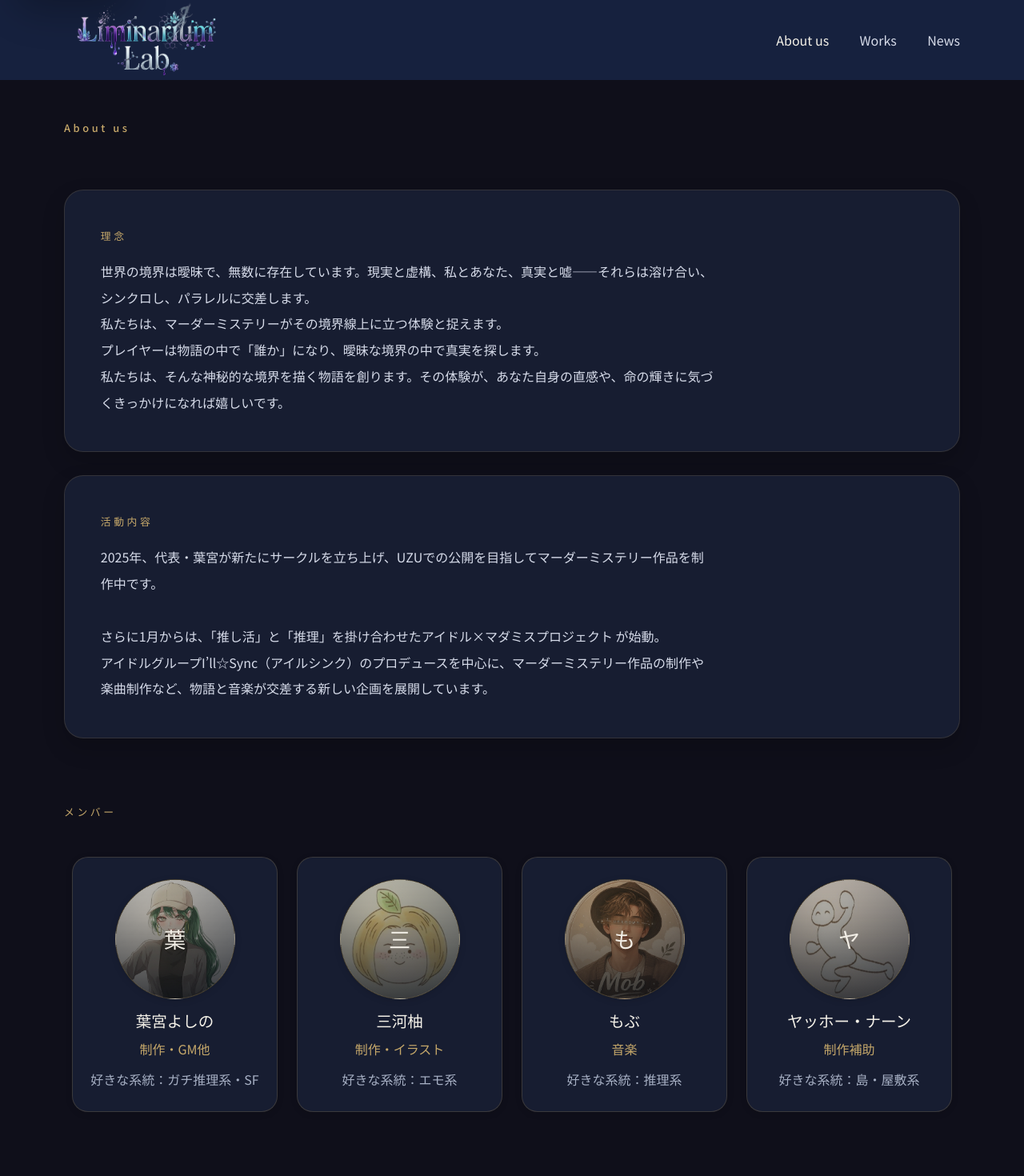
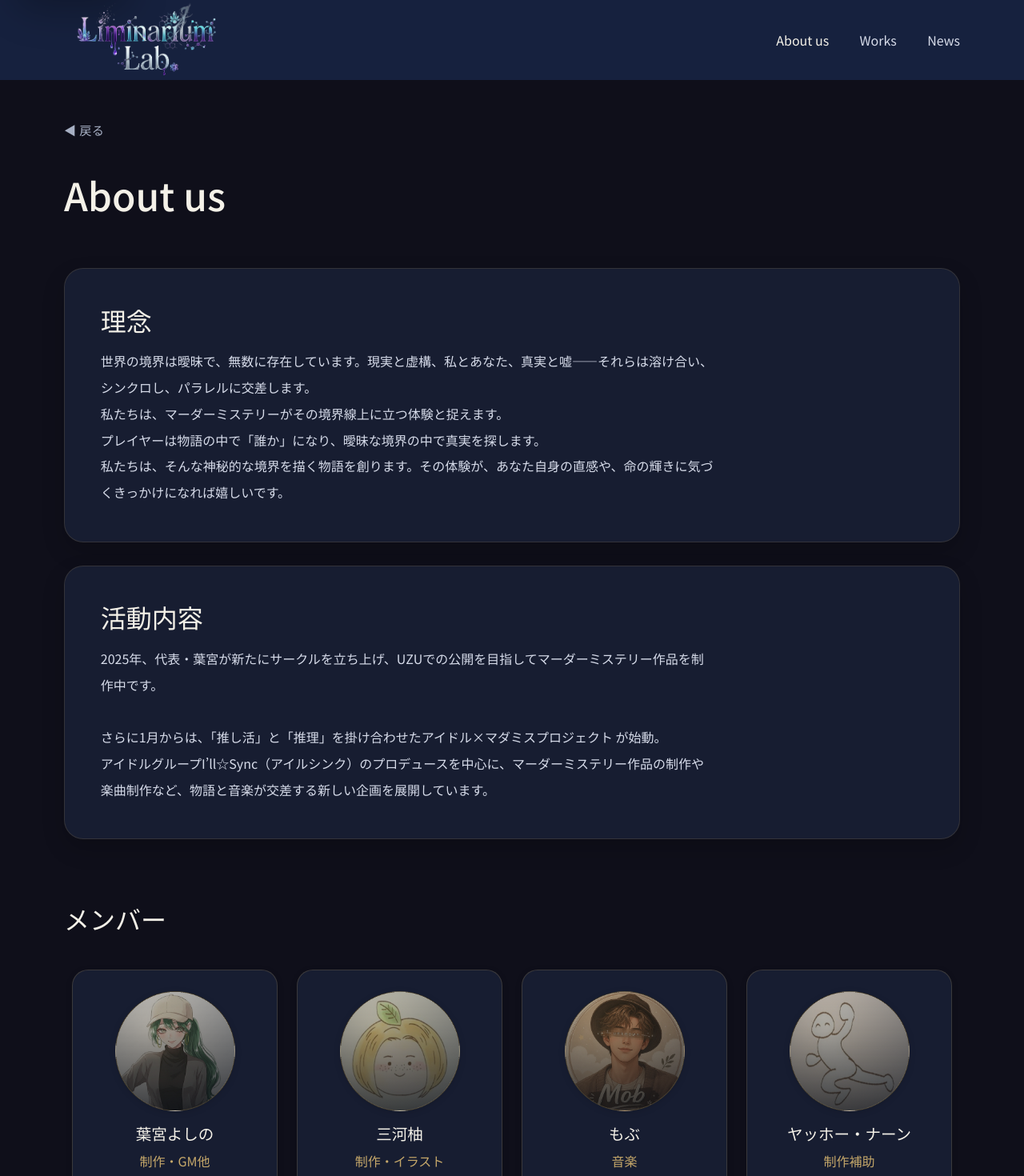
Before and after one commit to sunpotflower4460-cpu/Test-HP-SAKI, a React (Vite) app: page /about in a window 1280 px wide. Shown: the top 1470 px of the page at 80% size. Built offline with nearby package versions, Linux system fonts and the light colour scheme.

Commit message:
feat: restore requested feedback UI updates
Agent-Logs-Url: https://github.com/sunpotflower4460-cpu/Test-HP-SAKI/sessions/4a5ab0b9-8ede-4bee-90a2-18b8598536e1

Co-authored-by: sunpotflower4460-cpu <253257485+sunpotflower4460-cpu@users.noreply.github.com>

```diff
--- a/src/components/MemberCard.module.css
+++ b/src/components/MemberCard.module.css
@@ -19,6 +19,7 @@
 }
 
 .avatar {
+  position: relative;
   width: 150px;
   height: 150px;
   border-radius: 999px;
@@ -34,11 +35,12 @@
   box-shadow: 0 2px 8px rgba(0, 0, 0, 0.12);
 }
 
-.avatar span {
+.avatar::after {
+  content: '';
+  position: absolute;
+  inset: 0;
   width: 100%;
   height: 100%;
-  display: grid;
-  place-items: center;
   background: radial-gradient(circle at 30% 30%, rgba(198, 168, 106, 0.16), rgba(4, 8, 14, 0.38));
 }
 
--- a/src/components/MemberCard.tsx
+++ b/src/components/MemberCard.tsx
@@ -7,7 +7,6 @@ interface MemberCardProps {
 }
 
 const MemberCard = ({ member }: MemberCardProps) => {
-  const initials = member.name.slice(0, 1);
   const [imgSrc, setImgSrc] = useState(member.image);
 
   useEffect(() => {
@@ -38,7 +37,6 @@ const MemberCard = ({ member }: MemberCardProps) => {
           style={{ display: 'none' }}
           onError={handleImgError}
         />
-        <span>{initials}</span>
       </div>
       <div className={styles.body}>
         <h3>{member.name}</h3>
--- a/src/components/WorkCard.module.css
+++ b/src/components/WorkCard.module.css
@@ -87,7 +87,8 @@
 
 .footer {
   display: flex;
-  align-items: stretch;
+  align-items: center;
+  justify-content: center;
   min-width: 0;
 }
 
@@ -95,10 +96,12 @@
   display: inline-flex;
   align-items: center;
   justify-content: center;
+  min-width: 160px;
   min-height: 48px;
   padding: 0.8rem 1.25rem;
   border-radius: 999px;
   border: 1px solid rgba(198, 168, 106, 0.24);
+  text-align: center;
 }
 
 .cta {
--- a/src/data/siteData.ts
+++ b/src/data/siteData.ts
@@ -116,7 +116,8 @@ export const works: WorkItem[] = [
     description:
       '推理×推し活プロジェクト第一弾！\nデビューを控えたアイドルたちを襲う悲劇。\n彼女たちの運命の歯車が廻りだす…。',
     link: '',
-    buttonLabel: '特設サイトへ',
+    buttonLabel: '製作中',
+    disabled: true,
     accent: '#C6A86A',
   },
   {
@@ -183,7 +184,7 @@ export const members: MemberItem[] = [
 export const newsItems: NewsItem[] = [
   {
     id: 'news-01',
-    date: '2026/05/dd',
+    date: '2026/05/21',
     label: 'NEW',
     title: 'Liminarium Lab. サイト公開',
   },
--- a/src/index.css
+++ b/src/index.css
@@ -76,6 +76,14 @@ h6 {
   font-weight: 500;
   line-height: 1.15;
   letter-spacing: 0;
+}
+
+h1 {
+  font-size: 48px;
+}
+
+h2 {
+  font-size: 32px;
 }
 
 a {
@@ -163,6 +171,21 @@ img {
   background: rgba(198, 168, 106, 0.16);
 }
 
+.backLink {
+  display: inline-flex;
+  align-items: center;
+  width: fit-content;
+  margin-bottom: 1.5rem;
+  color: var(--color-subtext);
+  font-size: 0.95rem;
+  letter-spacing: 0.02em;
+  transition: color var(--transition);
+}
+
+.backLink:hover {
+  color: var(--color-heading);
+}
+
 @media (max-width: 640px) {
   html {
     scroll-padding-top: 92px;
@@ -180,6 +203,19 @@ img {
     min-height: 48px;
     padding-inline: 1.2rem;
   }
+
+  h1 {
+    font-size: clamp(2rem, 9vw, 48px);
+  }
+
+  h2 {
+    font-size: clamp(1.6rem, 7vw, 32px);
+  }
+
+  .backLink {
+    margin-bottom: 1.1rem;
+    font-size: 0.9rem;
+  }
 }
 
 @media (prefers-reduced-motion: reduce) {
--- a/src/pages/About/About.module.css
+++ b/src/pages/About/About.module.css
@@ -8,13 +8,18 @@
   margin-bottom: clamp(2.5rem, 5vw, 4rem);
 }
 
-.label,
-.blockLabel {
-  color: var(--color-gold-2);
-  letter-spacing: 0.28em;
-  text-transform: none;
-  font-size: 0.8rem;
+.pageTitle,
+.sectionTitle {
+  color: var(--color-heading);
   font-weight: 500;
+}
+
+.pageTitle {
+  line-height: 1.12;
+}
+
+.sectionTitle {
+  line-height: 1.2;
 }
 
 .block {
@@ -67,6 +72,7 @@
     gap: 0.8rem;
     margin-bottom: 2.2rem;
   }
+
   .block {
     margin-top: 1.25rem;
     padding: 1.35rem;
--- a/src/pages/About/About.tsx
+++ b/src/pages/About/About.tsx
@@ -1,3 +1,4 @@
+import { Link } from 'react-router-dom';
 import MemberCard from '../../components/MemberCard';
 import styles from './About.module.css';
 import { aboutPageSections, members } from '../../data/siteData';
@@ -6,22 +7,25 @@ const About = () => {
   return (
     <div className={`container ${styles.page}`}>
       <section className={styles.hero}>
-        <p className={styles.label}>About us</p>
+        <Link to="/" className="backLink">
+          ◀ 戻る
+        </Link>
+        <h1 className={styles.pageTitle}>About us</h1>
       </section>
 
       <section className={styles.block}>
-        <p className={styles.blockLabel}>理念</p>
+        <h2 className={styles.sectionTitle}>理念</h2>
         <p>{aboutPageSections.philosophy}</p>
       </section>
 
       <section className={styles.block}>
-        <p className={styles.blockLabel}>活動内容</p>
+        <h2 className={styles.sectionTitle}>活動内容</h2>
         <p>{aboutPageSections.activities}</p>
       </section>
 
       <section className={styles.membersSection}>
         <div className={styles.membersHeader}>
-          <p className={styles.blockLabel}>メンバー</p>
+          <h2 className={styles.sectionTitle}>メンバー</h2>
         </div>
         <div className={styles.memberGrid}>
           {members.map((member) => (
--- a/src/pages/News/News.module.css
+++ b/src/pages/News/News.module.css
@@ -8,11 +8,9 @@
   margin-bottom: clamp(2rem, 4vw, 3rem);
 }
 
-.label {
-  color: var(--color-accent);
-  letter-spacing: 0.24em;
-  text-transform: none;
-  font-size: 0.8rem;
+.pageTitle {
+  color: var(--color-heading);
+  line-height: 1.12;
 }
 
 .listWrap {
--- a/src/pages/News/News.tsx
+++ b/src/pages/News/News.tsx
@@ -1,3 +1,4 @@
+import { Link } from 'react-router-dom';
 import NewsList from '../../components/NewsList';
 import styles from './News.module.css';
 import { newsItems } from '../../data/siteData';
@@ -6,7 +7,10 @@ const News = () => {
   return (
     <div className={`container ${styles.page}`}>
       <section className={styles.header}>
-        <p className={styles.label}>News</p>
+        <Link to="/" className="backLink">
+          ◀ 戻る
+        </Link>
+        <h1 className={styles.pageTitle}>News</h1>
       </section>
 
       <div className={styles.listWrap}>
--- a/src/pages/Works/Works.module.css
+++ b/src/pages/Works/Works.module.css
@@ -8,11 +8,9 @@
   margin-bottom: clamp(2rem, 4vw, 3rem);
 }
 
-.label {
-  color: var(--color-accent);
-  letter-spacing: 0.24em;
-  text-transform: none;
-  font-size: 0.8rem;
+.pageTitle {
+  color: var(--color-heading);
+  line-height: 1.12;
 }
 
 .grid {
--- a/src/pages/Works/Works.tsx
+++ b/src/pages/Works/Works.tsx
@@ -1,3 +1,4 @@
+import { Link } from 'react-router-dom';
 import WorkCard from '../../components/WorkCard';
 import styles from './Works.module.css';
 import { works } from '../../data/siteData';
@@ -6,7 +7,10 @@ const Works = () => {
   return (
     <div className={`container ${styles.page}`}>
       <section className={styles.header}>
-        <p className={styles.label}>Works</p>
+        <Link to="/" className="backLink">
+          ◀ 戻る
+        </Link>
+        <h1 className={styles.pageTitle}>Works</h1>
       </section>
 
       <div className={styles.grid}>
```
